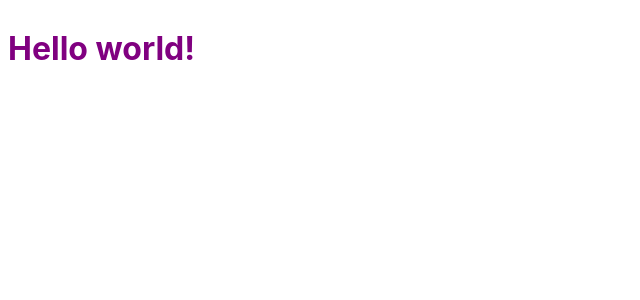
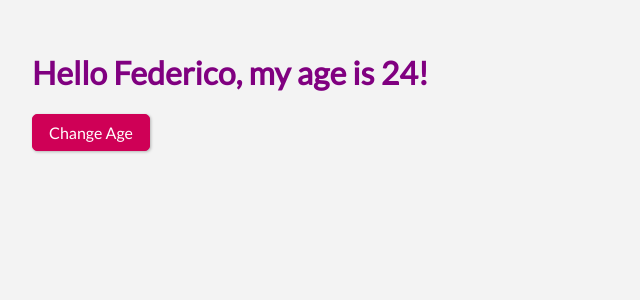
Before and after one commit to federicobaldini/contact-list, a Svelte app: page / in a window 1280 px wide. Shown: the top 300 px of the page, without its empty margins (0-640 px from the left). Built offline with nearby package versions, Linux system fonts and the light colour scheme.

Commit message:
tried changing variables dynamically

```diff
--- a/public/global.css
+++ b/public/global.css
@@ -1,63 +1,38 @@
-html, body {
-	position: relative;
-	width: 100%;
-	height: 100%;
+@import url('https://fonts.googleapis.com/css?family=Lato|Roboto+Slab');
+
+* {
+  box-sizing: border-box;
+}
+
+html,
+body {
+  position: relative;
+  width: 100%;
+  height: 100%;
+  font-family: 'Lato', sans-serif;
 }
 
 body {
-	color: #333;
-	margin: 0;
-	padding: 8px;
-	box-sizing: border-box;
-	font-family: -apple-system, BlinkMacSystemFont, "Segoe UI", Roboto, Oxygen-Sans, Ubuntu, Cantarell, "Helvetica Neue", sans-serif;
-}
-
-a {
-	color: rgb(0,100,200);
-	text-decoration: none;
-}
-
-a:hover {
-	text-decoration: underline;
-}
-
-a:visited {
-	color: rgb(0,80,160);
-}
-
-label {
-	display: block;
-}
-
-input, button, select, textarea {
-	font-family: inherit;
-	font-size: inherit;
-	-webkit-padding: 0.4em 0;
-	padding: 0.4em;
-	margin: 0 0 0.5em 0;
-	box-sizing: border-box;
-	border: 1px solid #ccc;
-	border-radius: 2px;
-}
-
-input:disabled {
-	color: #ccc;
+  color: #333;
+  margin: 0;
+  padding: 2rem;
+  background: #f3f3f3;
 }
 
 button {
-	color: #333;
-	background-color: #f4f4f4;
-	outline: none;
+  font: inherit;
+  border: 1px solid #cf0056;
+  background: #cf0056;
+  padding: 0.5rem 1rem;
+  color: white;
+  border-radius: 5px;
+  box-shadow: 1px 1px 3px rgba(0, 0, 0, 0.26);
+  cursor: pointer;
 }
 
-button:disabled {
-	color: #999;
+button:hover,
+button:active {
+  background: #e40763;
+  border-color: #e40763;
+  box-shadow: 1px 1px 8px rgba(77, 51, 51, 0.26);
 }
-
-button:not(:disabled):active {
-	background-color: #ddd;
-}
-
-button:focus {
-	border-color: #666;
-}
--- a/src/App.svelte
+++ b/src/App.svelte
@@ -1,5 +1,11 @@
 <script>
-	export let name;
+	export let name = 'Federico';
+  export let age = 24;
+
+  const incrementAge = () => {
+    age += 1;
+  }
+
 </script>
 
 <style>
@@ -8,4 +14,5 @@
 	}
 </style>
 
-<h1>Hello {name}!</h1>
+<h1>Hello {name}, my age is {age}!</h1>
+<button on:click="{incrementAge}">Change Age</button>
--- a/src/main.js
+++ b/src/main.js
@@ -3,7 +3,10 @@
 const app = new App({
 	target: document.body,
 	props: {
-		name: 'world'
+    /*
+		name: 'world',
+    age: 30
+    */
 	}
 });
 
```
Also changed, not shown: 1 other file (tests, documents, lock files or other folders).
